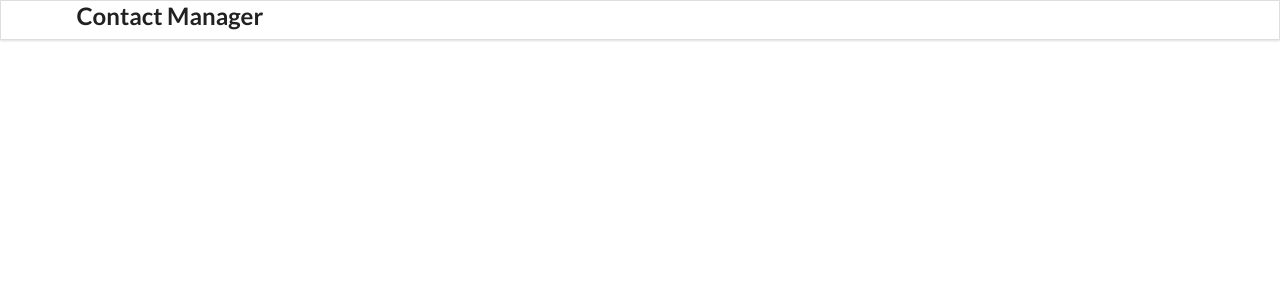
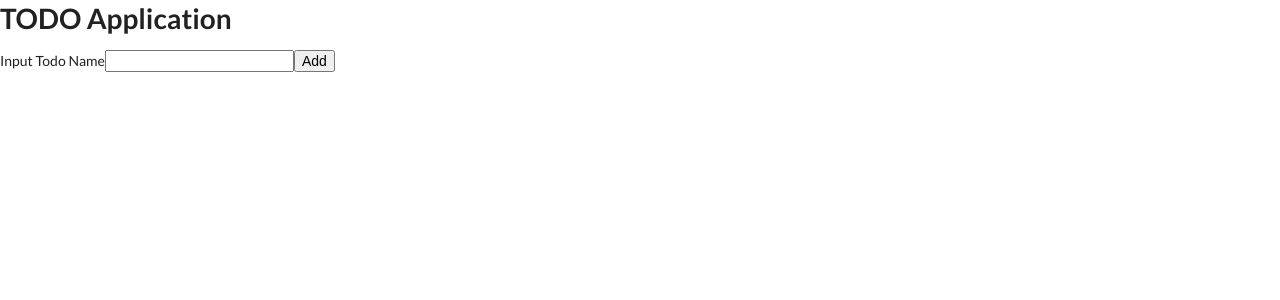
Before and after one commit to ModiDev/react-demo-app, a React (Create React App) app: page / in a window 1280 px wide. Shown: the top 300 px of the page. Built offline with nearby package versions, Linux system fonts and the light colour scheme.

Commit message:
react functon handling

```diff
--- a/src/Components/App.js
+++ b/src/Components/App.js
@@ -1,15 +1,12 @@
 import React from 'react';
 import './App.css';
-import Header from "./Header";
-import AddContact from "./AddContact";
-import ContactList from "./ContactList";
+import Todo from './To-do';
 
 function App() {
   return (
     <div>
-      <Header/>
-      {/* <AddContact/>
-      <ContactList/>  */}
+      {/* <Header/> */}
+      <Todo/>
     </div>
   );
 }
--- a/src/Components/Header.js
+++ b/src/Components/Header.js
@@ -1,12 +1,12 @@
-import  React  from "react";
+// import  React  from "react";
 
-const Header = () => {
-    return(
-        <div className = "ui fixed menu">
-            <div className = "ui container center">
-                <h2>Contact Manager</h2>
-            </div>
-        </div>
-    );
-}
-export default Header;
+// const Header = () => {
+//     // return(
+//     //     <div className = "ui fixed menu">
+//     //         {/* <div className = "ui container center">
+//     //             <h2>Todo Application</h2>
+//     //         </div> */}
+//     //     </div>
+//     // );
+// }
+// export default Header;
--- /dev/null
+++ b/src/Components/To-do.js
@@ -0,0 +1,50 @@
+import React from "react";
+
+
+class Todo extends React.Component {
+    constructor(props){
+        super(props)
+
+        this.state = {
+            text:'',
+            item:[]
+        }
+        this.handleChange = this.handleChange.bind(this)
+        this.handleSubmit = this.handleSubmit.bind(this)
+    }
+    handleChange(e){
+        this.setState({text: e.target.value})
+    }
+    handleSubmit(e) {
+        e.preventDefault()
+        if(this.state.text.length === 0) return
+
+        const newItem = {
+            text: this.state.text,
+            id: Date.now()
+        }
+        this.setState(state =>({
+            item:state.item.concat(newItem),
+            text:''
+        }))
+
+    }
+    render(){
+       return(
+            <div>
+                <h1>TODO Application</h1>
+                <ul>
+                {this.state.item.map(items =>(
+                    <li key={items.id}>{items.text}</li>
+                ))}
+                </ul>
+                <form onSubmit={this.handleSubmit}>
+                    <label className="name" htmlFor="id">Input Todo Name</label>
+                    <input className="input" id="id" onChange ={this.handleChange} value={this.state.text}></input>
+                    <button className="button">Add</button>
+                </form>
+            </div>
+       );
+    }
+}
+export default Todo
```
